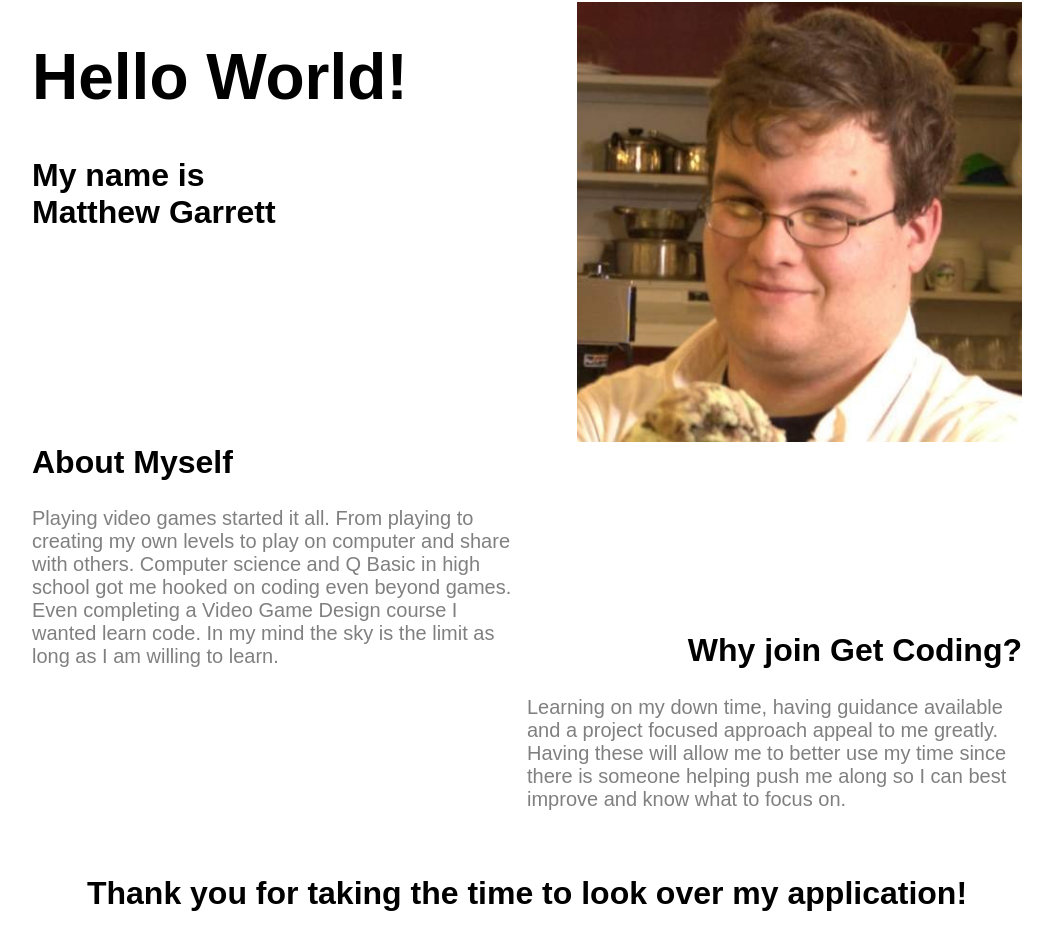
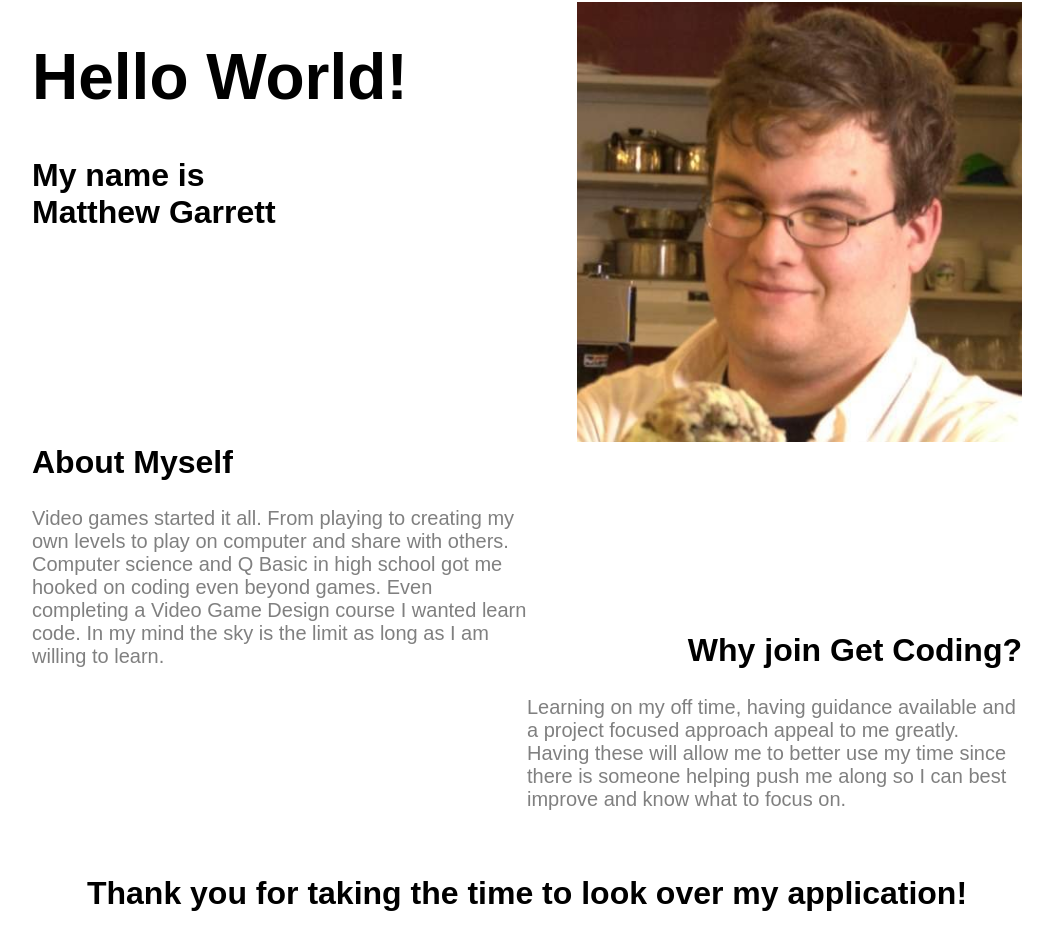
Before and after one commit to Gyro-trix/introduction, a plain HTML site: page index.html in a window 1280 px wide. Shown: the part 52-990 px from the top of the page, without its empty margins (113-1166 px from the left). Drawn offline with Linux system fonts and the light colour scheme.

Commit message:
updated info

```diff
--- a/index.html
+++ b/index.html
@@ -37,7 +37,7 @@
             <div class = "columnL">
                 <h2>About Myself</h2>
 
-                <p>Playing video games started it all.
+                <p>Video games started it all.
                     From playing to creating my
                     own levels to play on computer
                     and share with others. Computer science
@@ -56,7 +56,7 @@
             <div class = "columnR">
                 <h2>Why join Get Coding?</h2>
 
-                <p>Learning on my down time, having
+                <p>Learning on my off time, having
                 guidance available and a project
                 focused approach appeal to me
                 greatly. Having these will allow
```
